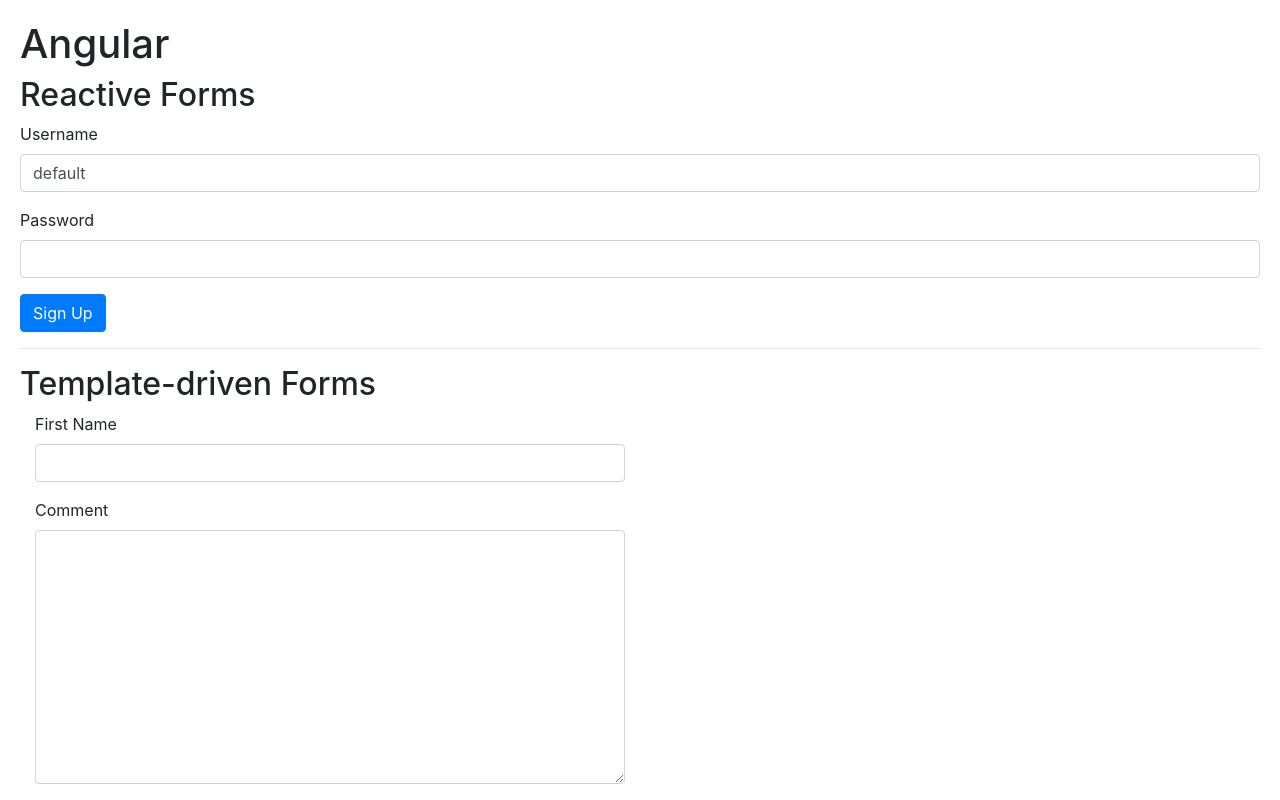
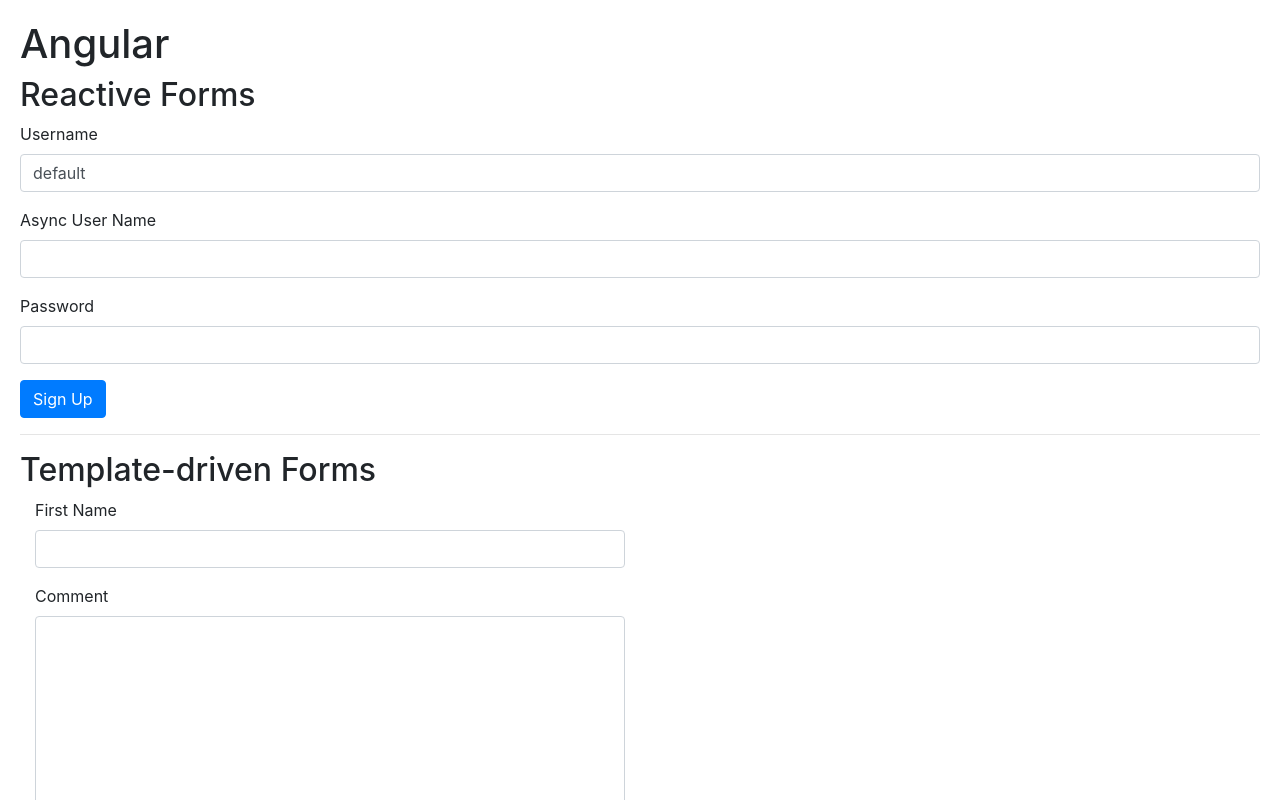
Before and after one commit to TheFallenCol/Angular_Ejercicios, an Angular app: page / in a window 1280 px wide. Shown: the top 800 px of the page. Built offline with nearby package versions, Linux system fonts and the light colour scheme.

Commit message:
Custom validators

```diff
--- a/src/app/singup-form/singup-form.component.html
+++ b/src/app/singup-form/singup-form.component.html
@@ -10,6 +10,15 @@
         <div *ngIf="username.touched && username.invalid" class="alert alert-danger">
             <div *ngIf="username.errors.required">Username field is required</div>
             <div *ngIf="username.errors.minlength">Field should at least have {{ username.errors.minlength.requiredLength }} characters</div>
+            <div *ngIf="username.errors.canNotContaintSpace">Name space can't containt spaces</div>
+        </div>
+    </div>
+    <div class="form-group">
+        <label for="asyncUserName">Async User Name</label>
+        <input formControlName="asyncUserName" id="asyncUserName" type="text" class="form-control">
+        <div *ngIf="asyncUserName.touched && asyncUserName.invalid" class="alert alert-danger">
+            <div *ngIf="asyncUserName.errors.required">Async Username field is required</div>
+            <div *ngIf="asyncUserName.errors.shouldBeUnique">Async User name is already taken</div>
         </div>
     </div>
     <div class="form-group">
--- a/src/app/singup-form/singup-form.component.ts
+++ b/src/app/singup-form/singup-form.component.ts
@@ -1,3 +1,4 @@
+import { UsernameValidators } from './username.validators';
 import { Component } from '@angular/core';
 import { FormControl, FormGroup, Validators } from '@angular/forms';
 
@@ -10,8 +11,10 @@
   form = new FormGroup({
     'user-name': new FormControl('default', [
       Validators.required,
-      Validators.minLength(3)
+      Validators.minLength(3),
+      UsernameValidators.canNotContaintSpace
     ]),
+    asyncUserName: new FormControl('', Validators.required, UsernameValidators.shouldBeUnique),
     password: new FormControl('', Validators.required)
   })
 
@@ -23,6 +26,10 @@
     return this.form.get("password");
   }
 
+  get asyncUserName(){
+    return this.form.get("asyncUserName");
+  }
+
   checkValue(algo){
     console.log(algo);
     console.log(this.form.get("user-name"));
--- /dev/null
+++ b/src/app/singup-form/username.validators.ts
@@ -0,0 +1,27 @@
+import { AbstractControl, ValidationErrors } from '@angular/forms';
+
+export class UsernameValidators{
+    static canNotContaintSpace(control : AbstractControl) : ValidationErrors | null{
+        if((control.value as string).indexOf(' ') >= 0){
+
+            //Ejemplo de envio de objeto complejo
+            // return { minLength : {
+            //     requiredLength: 10,
+            //     actualLength : control.value.length
+            // }};
+
+            return { canNotContaintSpace : true };
+        }
+
+        return null;
+    }
+
+    static shouldBeUnique(control : AbstractControl) : Promise<ValidationErrors | null>{
+        return new Promise((resolve, reject) => {
+            setTimeout(() => {
+                if((control.value as string).toLowerCase() === 'german')
+                    resolve({shouldBeUnique : true });
+            }, 2000);
+        });
+    }
+}
```
